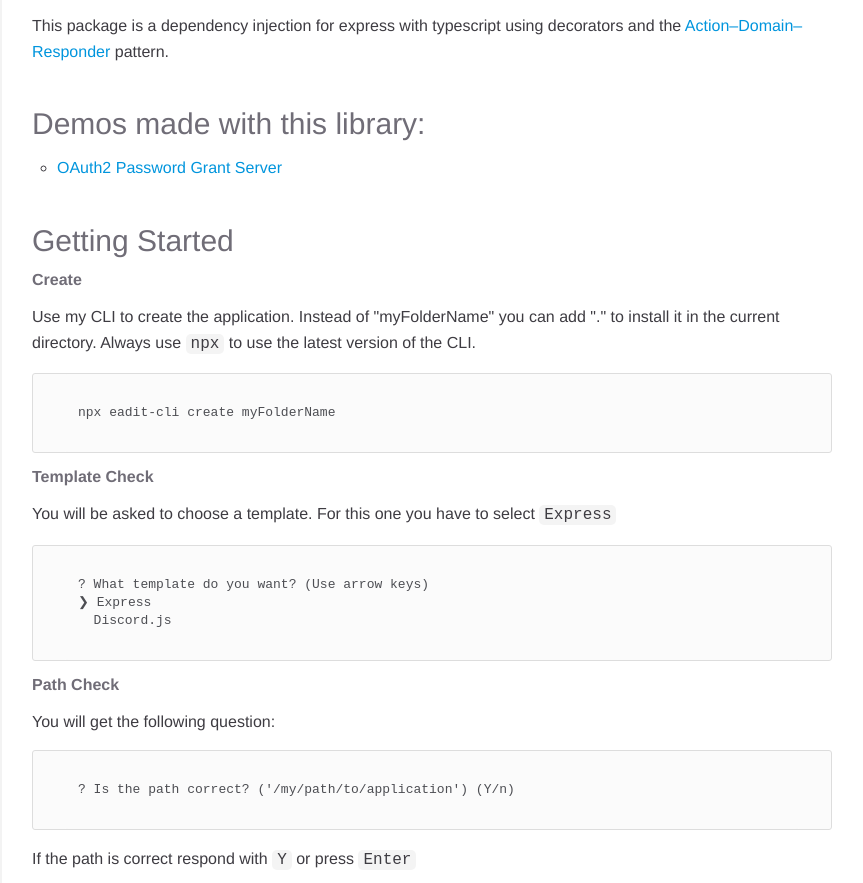
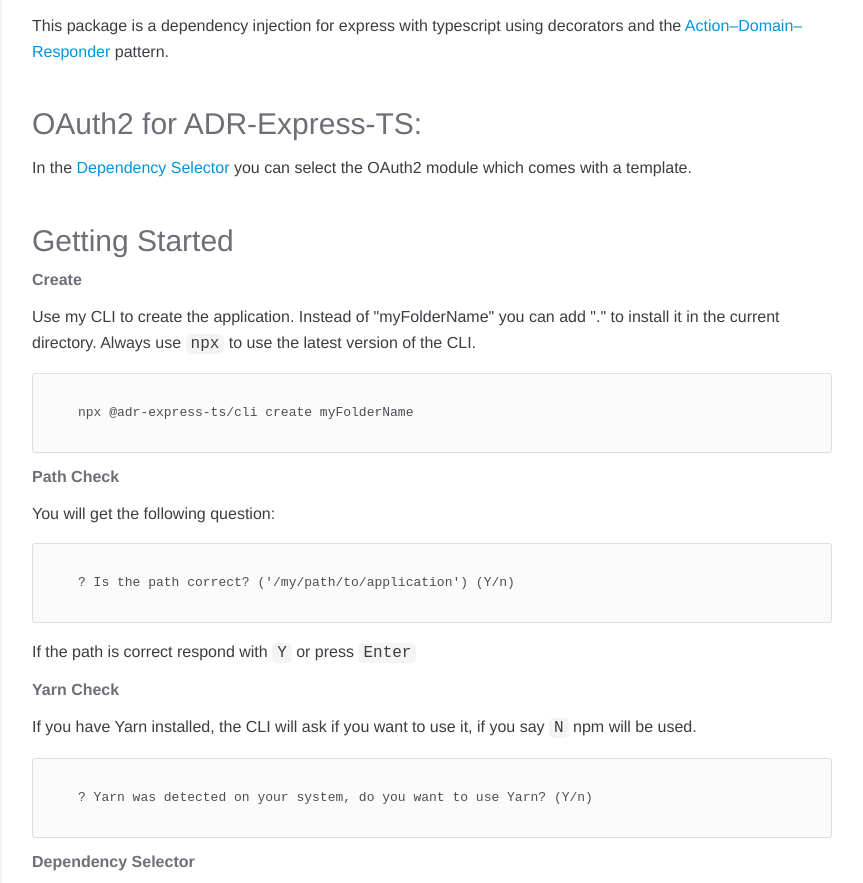
Before and after one commit to RaresAil/adr-express-ts, a website: page docs/index.html in a window 1280 px wide. Shown: the part 2982-3865 px from the top of the page, without its empty margins (298-1161 px from the left). Drawn offline with nearby package versions, Linux system fonts and the light colour scheme; a web font is replaced by a local one.

Commit message:
feat(cli-v7)

```diff
--- a/docs/index.html
+++ b/docs/index.html
@@ -118,21 +118,13 @@
 <li><a href="https://www.npmjs.com/package/@adr-express-ts/core">NPM</a></li>
 </ul>
 <p>This package is a dependency injection for express with typescript using decorators and the <a href="https://en.wikipedia.org/wiki/Action%E2%80%93domain%E2%80%93responder">Action–Domain–Responder</a> pattern.</p>
-<h2>Demos made with this library:</h2>
-<ul>
-<li><a href="https://github.com/RaresAil/express-oauth-password-grant-example">OAuth2 Password Grant Server</a></li>
-</ul>
+<h2>OAuth2 for ADR-Express-TS:</h2>
+<p>In the <a href="#dependency-selector">Dependency Selector</a> you can select the OAuth2 module which comes with a template.</p>
 <h2>Getting Started</h2>
 <h4>Create</h4>
 <p>Use my CLI to create the application. Instead of &quot;myFolderName&quot; you can add &quot;.&quot; to install it in the current directory.
 Always use <code>npx</code> to use the latest version of the CLI.</p>
-<pre class="prettyprint source lang-zsh"><code>npx eadit-cli create myFolderName
-</code></pre>
-<h4>Template Check</h4>
-<p>You will be asked to choose a template. For this one you have to select <code>Express</code></p>
-<pre class="prettyprint source lang-zsh"><code>? What template do you want? (Use arrow keys)
-❯ Express
-  Discord.js
+<pre class="prettyprint source lang-zsh"><code>npx @adr-express-ts/cli create myFolderName
 </code></pre>
 <h4>Path Check</h4>
 <p>You will get the following question:</p>
@@ -243,8 +235,10 @@
     path: '/',
     directory: ['public']
   },
-  errorHandler: undefined /* If undefined, the default error handler will be used. */,
-  notFoundHandler: undefined /* If undefined, the default not found handler will be used. */
+  errorHandler:
+    undefined /* If undefined, the default error handler will be used. */,
+  notFoundHandler:
+    undefined /* If undefined, the default not found handler will be used. */
 });
 </code></pre>
 <h2>Entity Model</h2>
--- a/package.json
+++ b/package.json
@@ -1,6 +1,6 @@
 {
   "name": "@adr-express-ts/core",
-  "version": "2.2.0",
+  "version": "2.2.1",
   "description": "This package is a dependency injection for express with typescript using decorators and the Action–Domain–Responder pattern",
   "main": "lib/index.js",
   "types": "lib",
```
Also changed, not shown: README.md.
